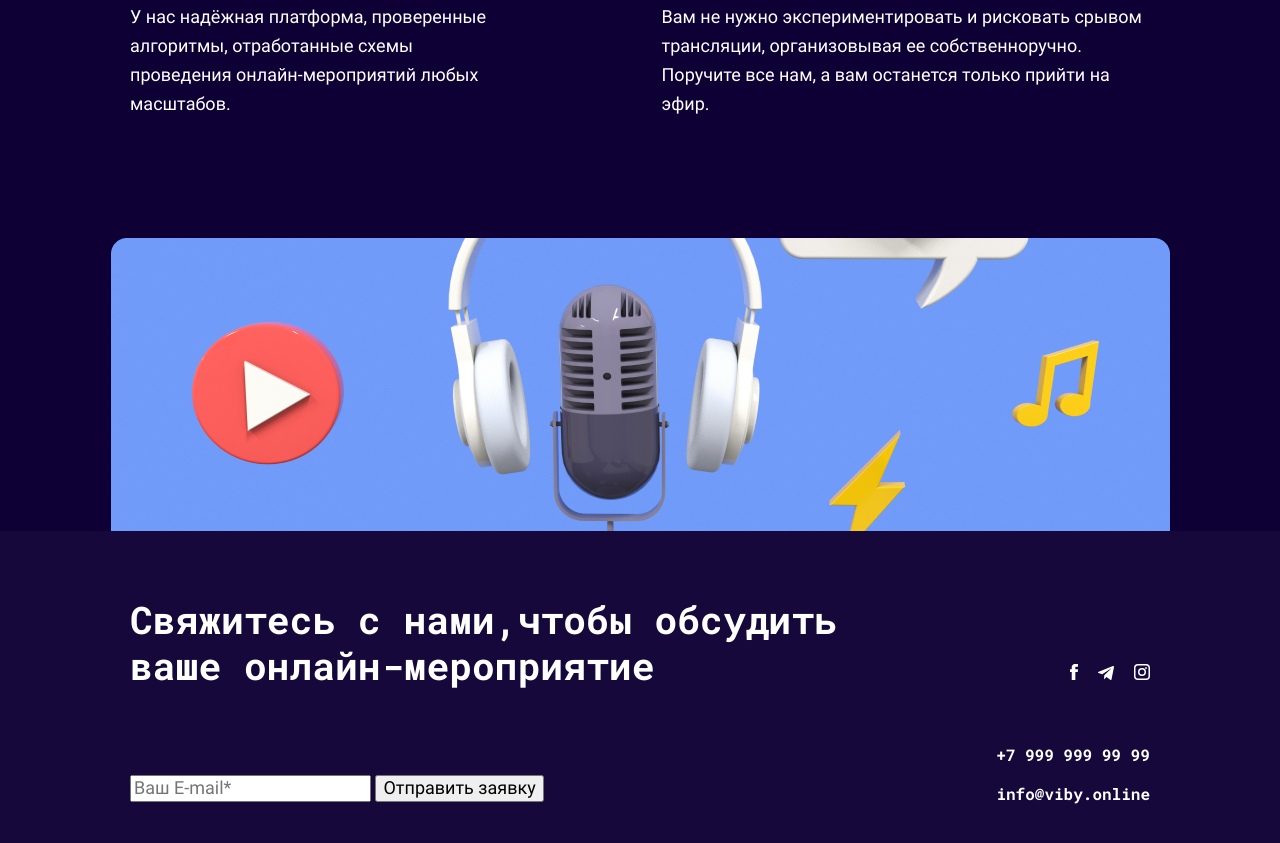
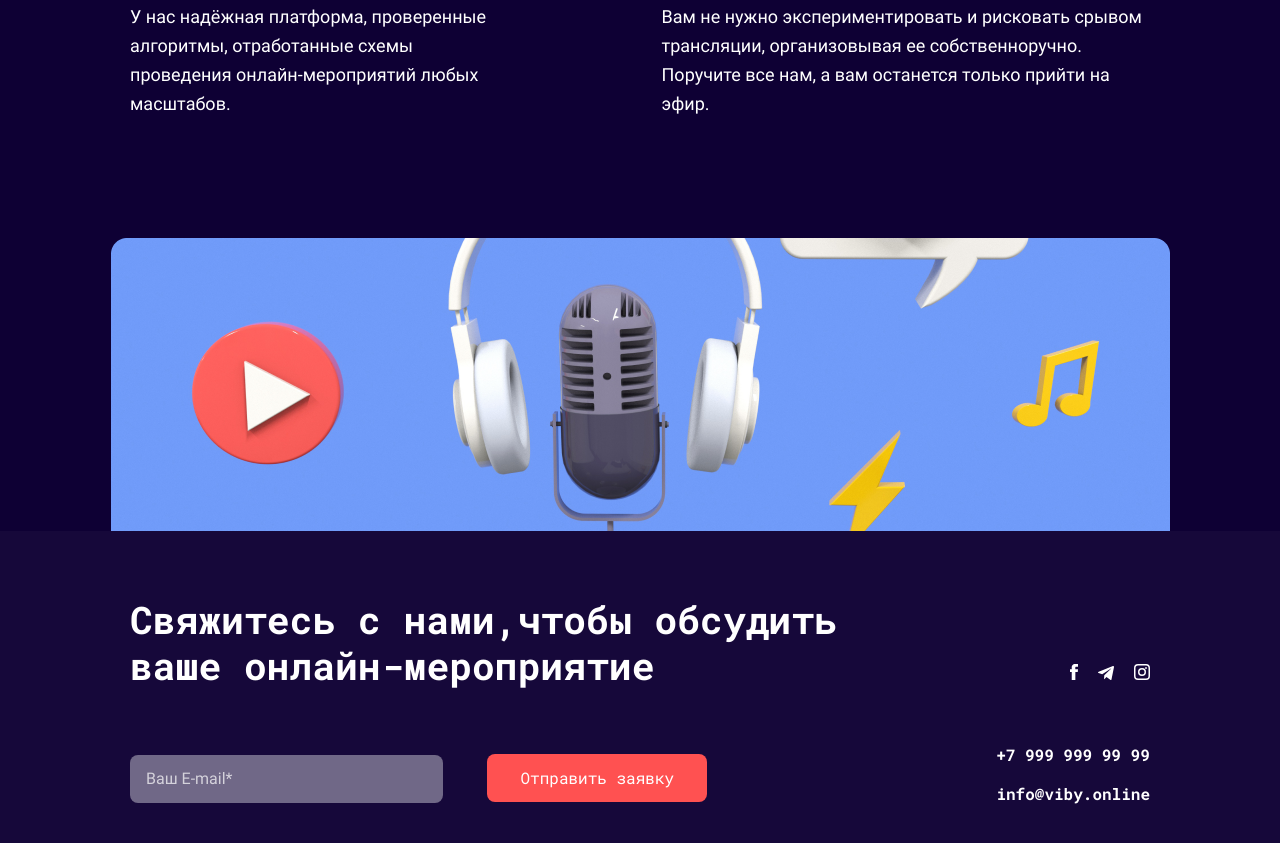
Before and after one commit to goldwinalec/viby, a plain HTML site: page index.html in a window 1280 px wide. Shown: the part 7676-8519 px from the top of the page. Drawn offline with nearby package versions, Linux system fonts and the light colour scheme.

Commit message:
footer update

```diff
--- a/scss/style.scss
+++ b/scss/style.scss
@@ -421,6 +421,55 @@ h3 {
   stroke: #cc4a4a;
 }
 
+.footer__input {
+  background: rgba(255, 255, 255, 0.39);
+  border: none;
+  border-radius: 8px;
+  font-size: 16px;
+  line-height: 1;
+  height: 48px;
+  color: #fff;
+  padding: 16px 90px 16px 16px;
+}
+
+.footer__input:focus {
+  border: none;
+  outline: transparent;
+}
+
+.footer__input::placeholder {
+  color: rgba(255, 255, 255, 0.7);
+}
+.footer__input:focus::placeholder {
+  color: rgba(14, 0, 52, 0.08);
+}
+
+.footer__btn {
+  @extend %robotomono-regular;
+  font-size: 16px;
+  line-height: 1;
+  background: #ff5151;
+  color: #fff;
+  border-radius: 8px;
+  padding: 16px 33px;
+  height: 48px;
+  margin-left: 40px;
+  cursor: pointer;
+  border: none;
+  transition: all 0.1s ease-in;
+  -webkit-transition: all 0.1s ease-in;
+  -moz-transition: all 0.1s ease-in;
+  -ms-transition: all 0.1s ease-in;
+  -o-transition: all 0.1s ease-in;
+}
+
+.footer__btn:hover {
+  background: #fe7878;
+}
+.footer__btn:active {
+  background: #cc4a4a;
+}
+
 .footer__links {
   display: flex;
   flex-direction: column;
```
Also changed, not shown: css/style.css.
